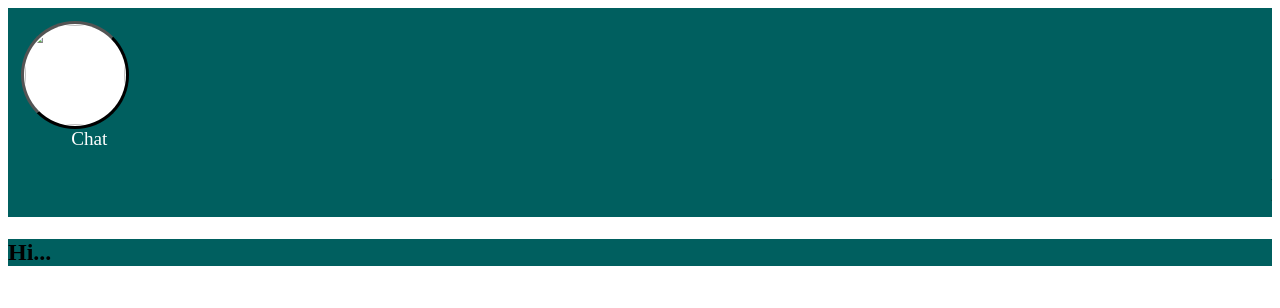
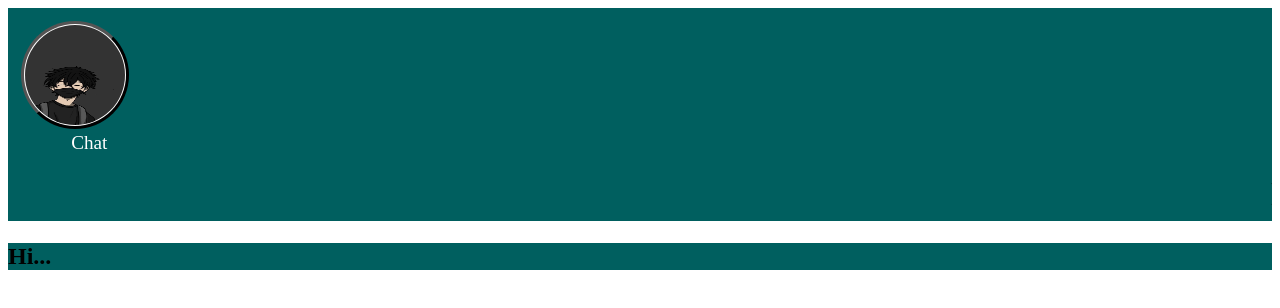
Before and after one commit to suryan0401/justbettas, a plain HTML site: page page.html in a window 1280 px wide. Drawn offline with Linux system fonts and the light colour scheme.

Commit message:
Update page.html

```diff
--- a/page.html
+++ b/page.html
@@ -27,7 +27,7 @@
     </style>
     <div class="nav-bar2">
         <div class="nav-bar">
-            <img class="bg" style="margin-left: 1%;margin-top: 1%;" src="./img/0e9c4bc1-4cdc-4095-abb4-0e5ed22c5574.jpeg" alt=""> <br><a style="padding: 0;border-color: aliceblue;border-width:  1%;padding-top:  10%;border: 1%;margin: 5%;"  class="chat"  href="mailto:pnsurya001@gmail.com">Chat</a>
+            <img class="bg" style="margin-left: 1%;margin-top: 1%;" src="./0e9c4bc1-4cdc-4095-abb4-0e5ed22c5574.jpeg" alt=""> <br><a style="padding: 0;border-color: aliceblue;border-width:  1%;padding-top:  10%;border: 1%;margin: 5%;"  class="chat"  href="mailto:pnsurya001@gmail.com">Chat</a>
        <h1><marquee behavior="" direction="">hello friends my name is hk what to you want..!  </marquee></h1>
         </div>
     </div>
```
